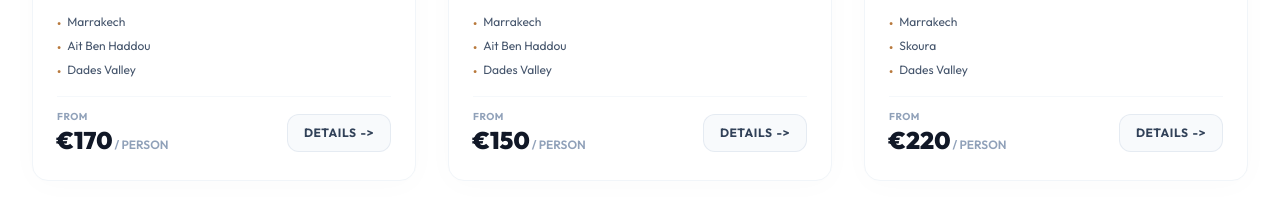
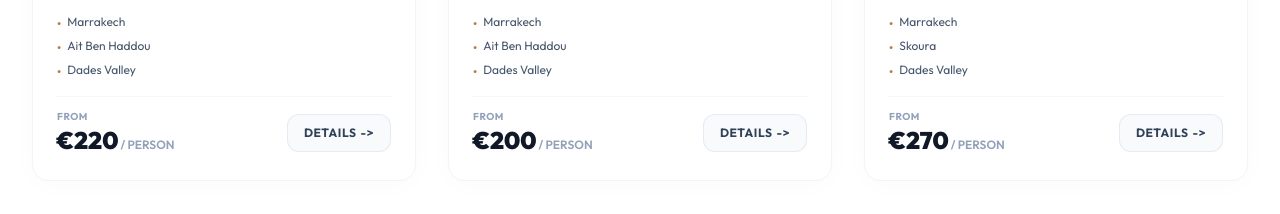
Before and after one commit to toubkalexploration-svg/3days-merzouga-com, a Next.js app: page / in a window 1280 px wide. Shown: the part 2220-2434 px from the top of the page. Built offline with nearby package versions, Linux system fonts and the light colour scheme.

Commit message:
Update tour prices by group size

```diff
--- a/src/app/data/tours.ts
+++ b/src/app/data/tours.ts
@@ -222,7 +222,7 @@ export const tours: Tour[] = [
     title: "3-Day Marrakech to Fes Desert Tour",
     shortTitle: "Marrakech to Fes Tour",
     duration: "3 days / 2 nights",
-    startingPrice: 170,
+    startingPrice: 220,
     heroImage: photos.camelCaravanSunset.src,
     cardImage: photos.todraGorge.src,
     gallery: [photos.todraGorge],
@@ -303,10 +303,10 @@ export const tours: Tour[] = [
     ],
     excluded: commonExcluded,
     priceTiers: [
-      { minPeople: 1, maxPeople: 1, pricePerPerson: 465 },
-      { minPeople: 2, maxPeople: 2, pricePerPerson: 310 },
-      { minPeople: 3, maxPeople: 4, pricePerPerson: 220 },
-      { minPeople: 5, pricePerPerson: 170 },
+      { minPeople: 1, maxPeople: 1, pricePerPerson: 515 },
+      { minPeople: 2, maxPeople: 2, pricePerPerson: 360 },
+      { minPeople: 3, maxPeople: 4, pricePerPerson: 270 },
+      { minPeople: 5, pricePerPerson: 220 },
     ],
     faqs: [
       {
@@ -357,7 +357,7 @@ export const tours: Tour[] = [
     title: "3-Day Marrakech to Merzouga Desert Tour",
     shortTitle: "3-Day Merzouga Tour",
     duration: "3 days / 2 nights",
-    startingPrice: 150,
+    startingPrice: 200,
     heroImage: photos.camelCaravanSunset.src,
     cardImage: photos.travelerDunes.src,
     gallery: [photos.travelerDunes],
@@ -436,10 +436,10 @@ export const tours: Tour[] = [
     included: commonIncluded,
     excluded: commonExcluded,
     priceTiers: [
-      { minPeople: 1, maxPeople: 1, pricePerPerson: 425 },
-      { minPeople: 2, maxPeople: 2, pricePerPerson: 280 },
-      { minPeople: 3, maxPeople: 4, pricePerPerson: 200 },
-      { minPeople: 5, pricePerPerson: 150 },
+      { minPeople: 1, maxPeople: 1, pricePerPerson: 475 },
+      { minPeople: 2, maxPeople: 2, pricePerPerson: 330 },
+      { minPeople: 3, maxPeople: 4, pricePerPerson: 250 },
+      { minPeople: 5, pricePerPerson: 200 },
     ],
     faqs: [
       {
@@ -490,7 +490,7 @@ export const tours: Tour[] = [
     title: "4-Day Marrakech to Merzouga Desert Tour",
     shortTitle: "4-Day Merzouga Adventure",
     duration: "4 days / 3 nights",
-    startingPrice: 220,
+    startingPrice: 270,
     heroImage: photos.camelCaravanSunset.src,
     cardImage: photos.groupCamelTrek.src,
     gallery: [photos.groupCamelTrek],
@@ -569,10 +569,10 @@ export const tours: Tour[] = [
     included: commonIncluded,
     excluded: commonExcluded,
     priceTiers: [
-      { minPeople: 1, maxPeople: 1, pricePerPerson: 555 },
-      { minPeople: 2, maxPeople: 2, pricePerPerson: 370 },
-      { minPeople: 3, maxPeople: 4, pricePerPerson: 280 },
-      { minPeople: 5, pricePerPerson: 220 },
+      { minPeople: 1, maxPeople: 1, pricePerPerson: 605 },
+      { minPeople: 2, maxPeople: 2, pricePerPerson: 420 },
+      { minPeople: 3, maxPeople: 4, pricePerPerson: 330 },
+      { minPeople: 5, pricePerPerson: 270 },
     ],
     faqs: [
       {
```
